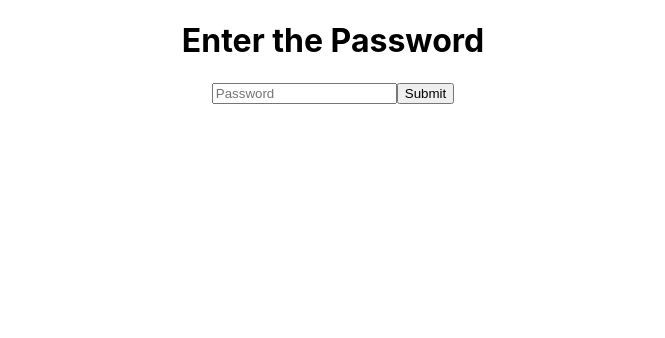
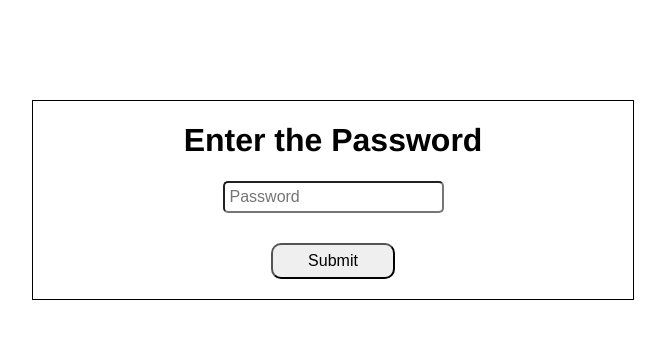
Before and after one commit to pravin-yadav/Authorization-Form-Reactjs, a React (Create React App) app: page / in a window 1280 px wide. Shown: the top 338 px of the page, without its empty margins (307-972 px from the left). Built offline with nearby package versions, Linux system fonts and the light colour scheme.

Commit message:
Added CSS Style for authorization project.

```diff
--- a/src/App.css
+++ b/src/App.css
@@ -1,38 +1,119 @@
-.App {
+html, body {
+	margin: 0;
+	height: 100%;
+}
+
+body {
+	background-color: #ffffff;
+	font-family: Helvetica, Arial, sans-serif;
   text-align: center;
 }
 
-.App-logo {
-  height: 40vmin;
-  pointer-events: none;
+#app {
+	position: relative;
+	height: 100%;
+	width: 100%;
+	padding-top: 10px;
 }
 
-@media (prefers-reduced-motion: no-preference) {
-  .App-logo {
-    animation: App-logo-spin infinite 20s linear;
-  }
+#app div div {
+	height: 100%;
 }
 
-.App-header {
-  background-color: #282c34;
-  min-height: 100vh;
-  display: flex;
-  flex-direction: column;
-  align-items: center;
-  justify-content: center;
-  font-size: calc(10px + 2vmin);
-  color: white;
+#app div div div {
+	position: relative;
+	height: auto;
 }
 
-.App-link {
-  color: #61dafb;
+h1, h2 {
+	margin-left: 5%;
+	margin-right: 5%;
 }
 
-@keyframes App-logo-spin {
-  from {
-    transform: rotate(0deg);
-  }
-  to {
-    transform: rotate(360deg);
-  }
+ul {
+	list-style-type: none;
+	padding: 0;
 }
+
+label {
+	display: block;
+	margin: 20px;
+	font-size: 30px;
+	font-weight: bold;
+}
+
+nav a {
+	margin:12px;
+	text-transform: uppercase;
+	font-size: 10px;
+}
+
+button {
+	-webkit-transition-duration: 0.1s; /* Safari */
+	transition-duration: 0.1s;
+	background-color: #F4595B;
+	border-radius: 8px;
+	border-bottom: 4px solid #C24648;
+	color: white;
+	padding: 15px 32px;
+	text-align: center;
+	text-decoration: none;
+	display: inline-block;
+	font-size: 16px;
+	font-family: 'Oxygen', sans-serif;
+	letter-spacing: 2px;
+}
+
+button:hover {
+  background-color: #FF7375;
+  border: none;
+  border-radius: 8px;
+  border-bottom: 4px solid #C24648;
+  color: white;
+  padding: 15px 32px;
+  text-align: center;
+  text-decoration: none;
+  display: inline-block;
+  font-size: 16px;
+  font-family: 'Oxygen', sans-serif;
+  letter-spacing: 2px;
+}
+
+button:active {
+  background-color: #C24648;
+  border: none;
+  border-radius: 8px;
+  border-bottom: 4px solid #C24648;
+  color: #CCC;
+  padding: 15px 32px;
+  text-align: center;
+  text-decoration: none;
+  display: inline-block;
+  font-size: 16px;
+  font-family: 'Oxygen', sans-serif;
+  letter-spacing: 2px;
+}
+
+#authorization {
+	max-width: 600px;
+	width: 70%;
+	margin: 100px auto;
+	border: 1px solid black;
+}
+
+input {
+	display: block;
+	margin: 10px auto;
+	padding: 5px;
+	font-size: 16px;
+	border-radius: 5px;
+}
+
+button, input[type="submit"] {
+	margin: 20px;
+	padding: 7px 35px;
+	border-radius: 10px;
+	font-size: 16px;
+	cursor: pointer;
+	display: inline-block;
+}
--- a/src/index.css
+++ /dev/null
@@ -1,13 +0,0 @@
-body {
-  margin: 0;
-  font-family: -apple-system, BlinkMacSystemFont, 'Segoe UI', 'Roboto', 'Oxygen',
-    'Ubuntu', 'Cantarell', 'Fira Sans', 'Droid Sans', 'Helvetica Neue',
-    sans-serif;
-  -webkit-font-smoothing: antialiased;
-  -moz-osx-font-smoothing: grayscale;
-}
-
-code {
-  font-family: source-code-pro, Menlo, Monaco, Consolas, 'Courier New',
-    monospace;
-}
--- a/src/index.js
+++ b/src/index.js
@@ -1,6 +1,5 @@
 import React from 'react';
 import ReactDOM from 'react-dom';
-import './index.css';
 import App from './App';
 import reportWebVitals from './reportWebVitals';
 
```
